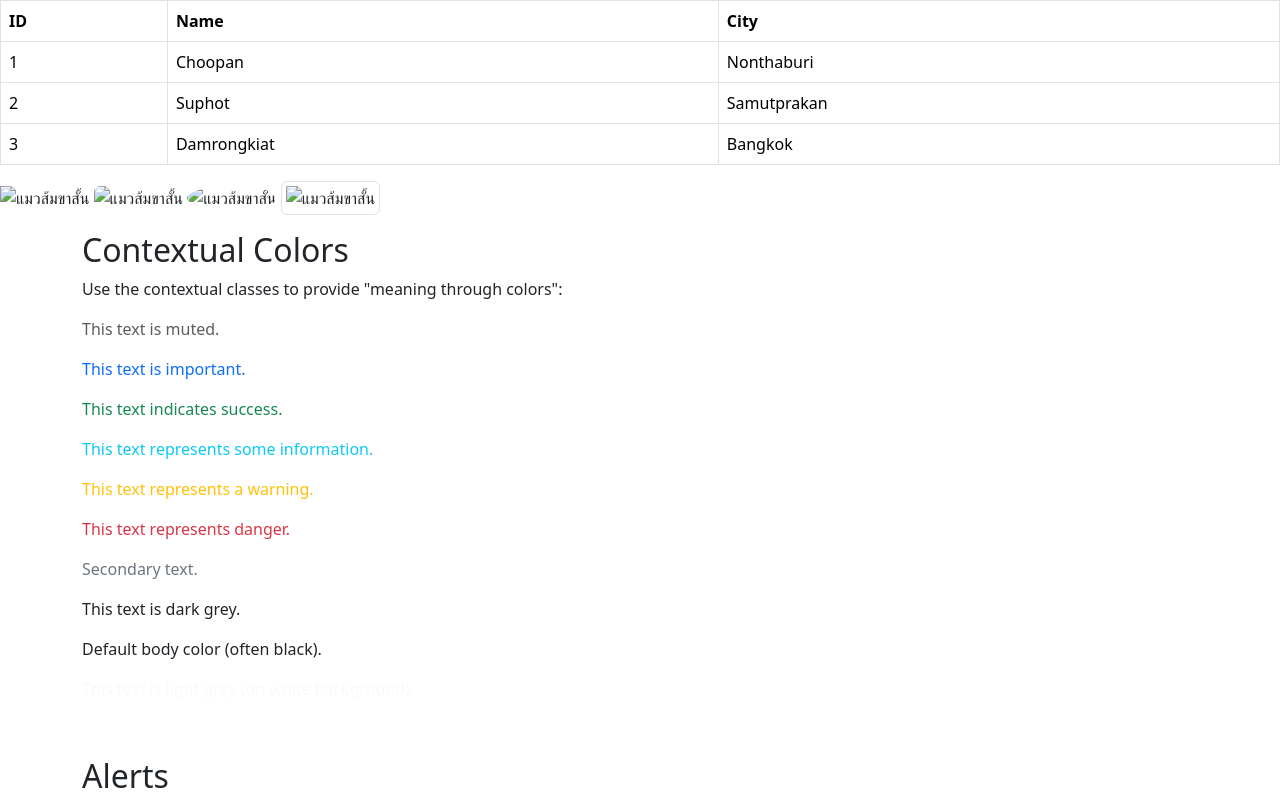
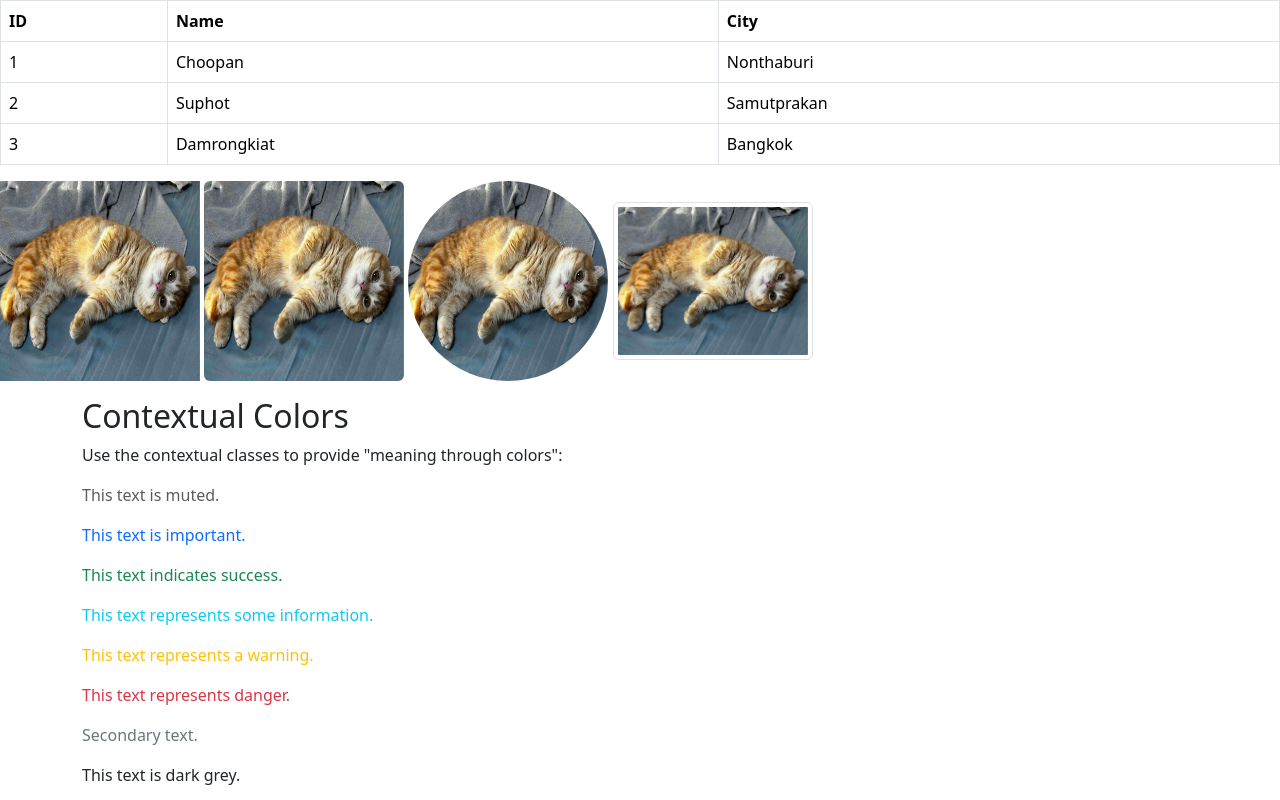
Before and after one commit to NatchaphonNat/webtech67, a plain HTML site: page index.html in a window 1280 px wide. Shown: the top 800 px of the page. Drawn offline with nearby package versions, Linux system fonts and the light colour scheme.

Commit message:
Update index.html

```diff
--- a/index.html
+++ b/index.html
@@ -37,10 +37,10 @@
             </tr>
         </tbody>
     </table>
-    <img src="img/bingo.jpg" width="200" alt="แมวส้มขาสั้น" height="200" />
-    <img src="img/bingo.jpg" class="rounded" alt="แมวส้มขาสั้น" width="200" height="200" />
-    <img src="img/bingo.jpg" class="rounded-circle" alt="แมวส้มขาสั้น" width="200" height="200" />
-    <img src="img/bingo.jpg" class="img-thumbnail" alt="แมวส้มขาสั้น" width="200" height="200" />
+    <img src="bingo.jpg" width="200" alt="แมวส้มขาสั้น" height="200" />
+    <img src="bingo.jpg" class="rounded" alt="แมวส้มขาสั้น" width="200" height="200" />
+    <img src="bingo.jpg" class="rounded-circle" alt="แมวส้มขาสั้น" width="200" height="200" />
+    <img src="bingo.jpg" class="img-thumbnail" alt="แมวส้มขาสั้น" width="200" height="200" />
 
     <div class="container mt-3">
         <h2>Contextual Colors</h2>
```
